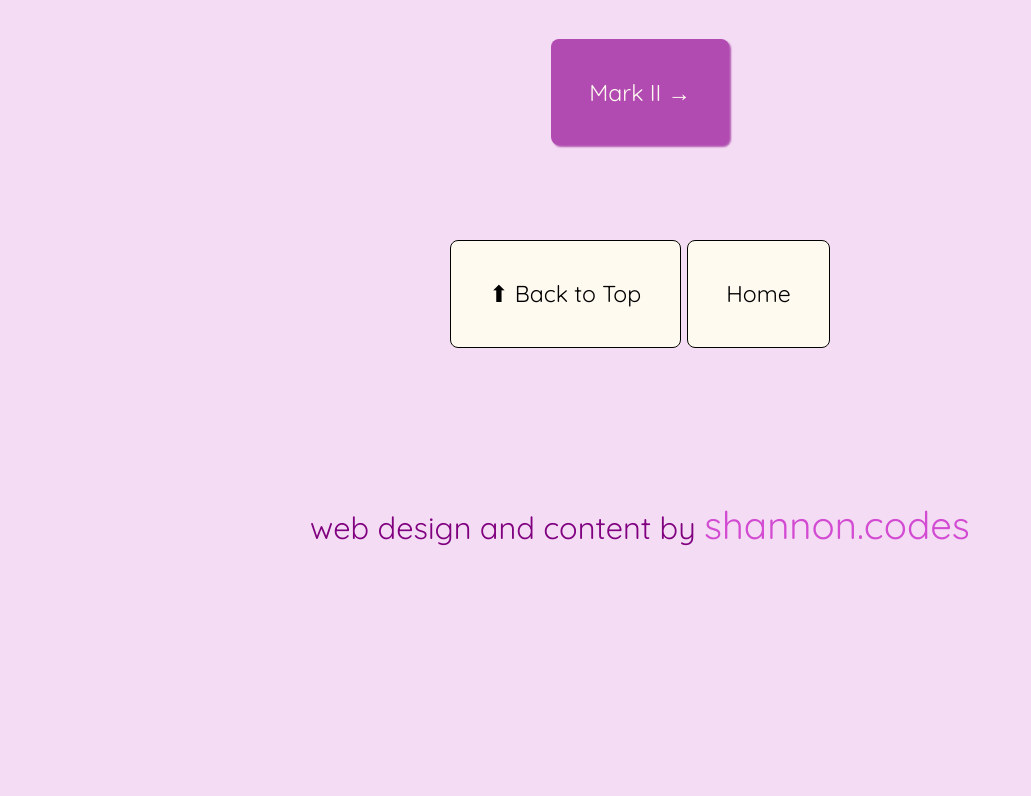
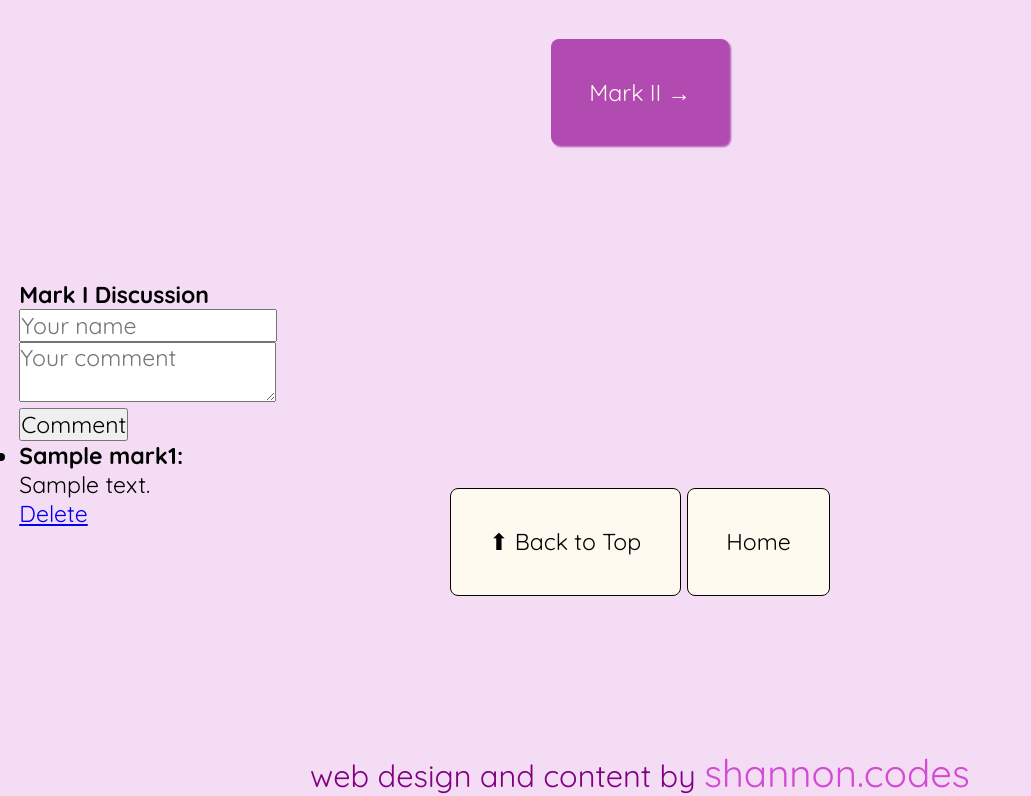
Before and after one commit to code-by-shannon/deep-purple-site, a PHP site: page /mark1.php in a window 1280 px wide. Shown: the part 5416-6212 px from the top of the page, without its empty margins (0-1031 px from the left). Before the commit the page ends 5962 px from the top, so only its background shows below. Run offline with PHP 8.4, Linux system fonts and the light colour scheme; tables that the repository leaves empty or names only in its code hold one stand-in row (values such as "Sample post"); some web fonts are replaced.

Commit message:
working comment section on mkI

```diff
--- a/mark1.php
+++ b/mark1.php
@@ -1,3 +1,36 @@
+<?php
+$host = 'localhost';
+$user = 'root';
+$pass = '';
+$dbname = 'dp_db';
+
+$conn = new mysqli($host, $user, $pass, $dbname);
+if ($conn->connect_error) die("Connection failed: " . $conn->connect_error);
+
+if ($_SERVER['REQUEST_METHOD'] === 'POST') {
+    $name = trim($_POST['name']);
+    $comment = trim($_POST['comment']);
+    if ($name !== '' && $comment !== '') {
+        $stmt = $conn->prepare("INSERT INTO comments_mark1 (name, comment) VALUES (?, ?)");
+        $stmt->bind_param("ss", $name, $comment);
+        $stmt->execute();
+        $stmt->close();
+        header("Location: " . $_SERVER['PHP_SELF'] . "#comments");
+        exit;
+    }
+}
+
+if (isset($_GET['delete'])) {
+    $id = (int) $_GET['delete'];
+    $conn->query("DELETE FROM comments_mark1 WHERE id = $id");
+    header("Location: " . $_SERVER['PHP_SELF'] . "#comments");
+    exit;
+}
+
+$comments = $conn->query("SELECT id, name, comment FROM comments_mark1 ORDER BY id DESC");
+?>
+
+
 <?php define('PAGE_TITLE', 'Mark I - Deep Purple - Formation and First Lineup'); ?>
 
 
@@ -89,6 +122,29 @@ I am basing this rating solely on the performance of the musicians and ignoring
 <div class='lineup-nav'>
   <a href="mark2.php">Mark II →</a>
 </div>
+<div id="comments">
+  <h2>Mark I Discussion</h2>
+
+  <form method="POST" action="#comments">
+    <p><input type="text" name="name" placeholder="Your name" required></p>
+    <p><textarea name="comment" placeholder="Your comment" required></textarea></p>
+    <p><button type="submit">Comment</button></p>
+  </form>
+
+  <ul>
+    <?php if ($comments && $comments->num_rows > 0): ?>
+      <?php while ($row = $comments->fetch_assoc()): ?>
+        <li>
+          <strong><?= htmlspecialchars($row['name']) ?>:</strong><br>
+          <?= nl2br(htmlspecialchars($row['comment'])) ?><br>
+          <a href="?delete=<?= $row['id'] ?>#comments">Delete</a>
+        </li>
+      <?php endwhile; ?>
+    <?php else: ?>
+      <li>No comments yet.</li>
+    <?php endif; ?>
+  </ul>
+</div>
 
 
 <?php include 'includes/footer.php'; ?>
```
